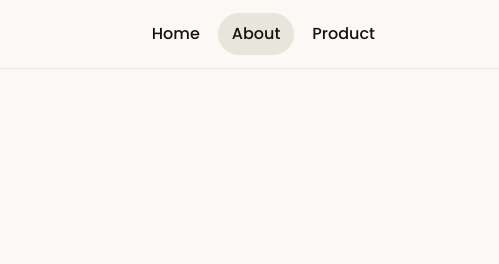
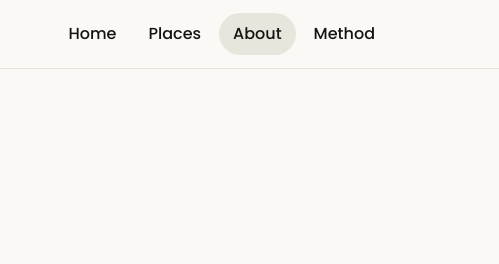
Before and after one commit to Fahad-Younas/Inklu, a plain HTML site: page about.html in a window 1280 px wide. Shown: the top 264 px of the page, 781-1280 px from the left. Drawn offline with Linux system fonts and the light colour scheme.

Commit message:
Update about.html

```diff
--- a/about.html
+++ b/about.html
@@ -11,7 +11,7 @@
 <a class="skip" href="#main">Skip to content</a>
 <header><div class="wrap">
   <a class="brand" href="index.html"><img class="logo" src="inklu%20logo.png" alt="">INKLU</a>
-  <nav aria-label="Main"><a href="index.html">Home</a><a href="about.html" aria-current="page">About</a><a href="product.html">Product</a></nav>
+  <nav aria-label="Main"><a href="index.html">Home</a><a href="places.html">Places</a><a href="about.html" aria-current="page">About</a><a href="product.html">Method</a></nav>
 </div></header>
 
 <main id="main" class="page"><div class="wrap">
```
